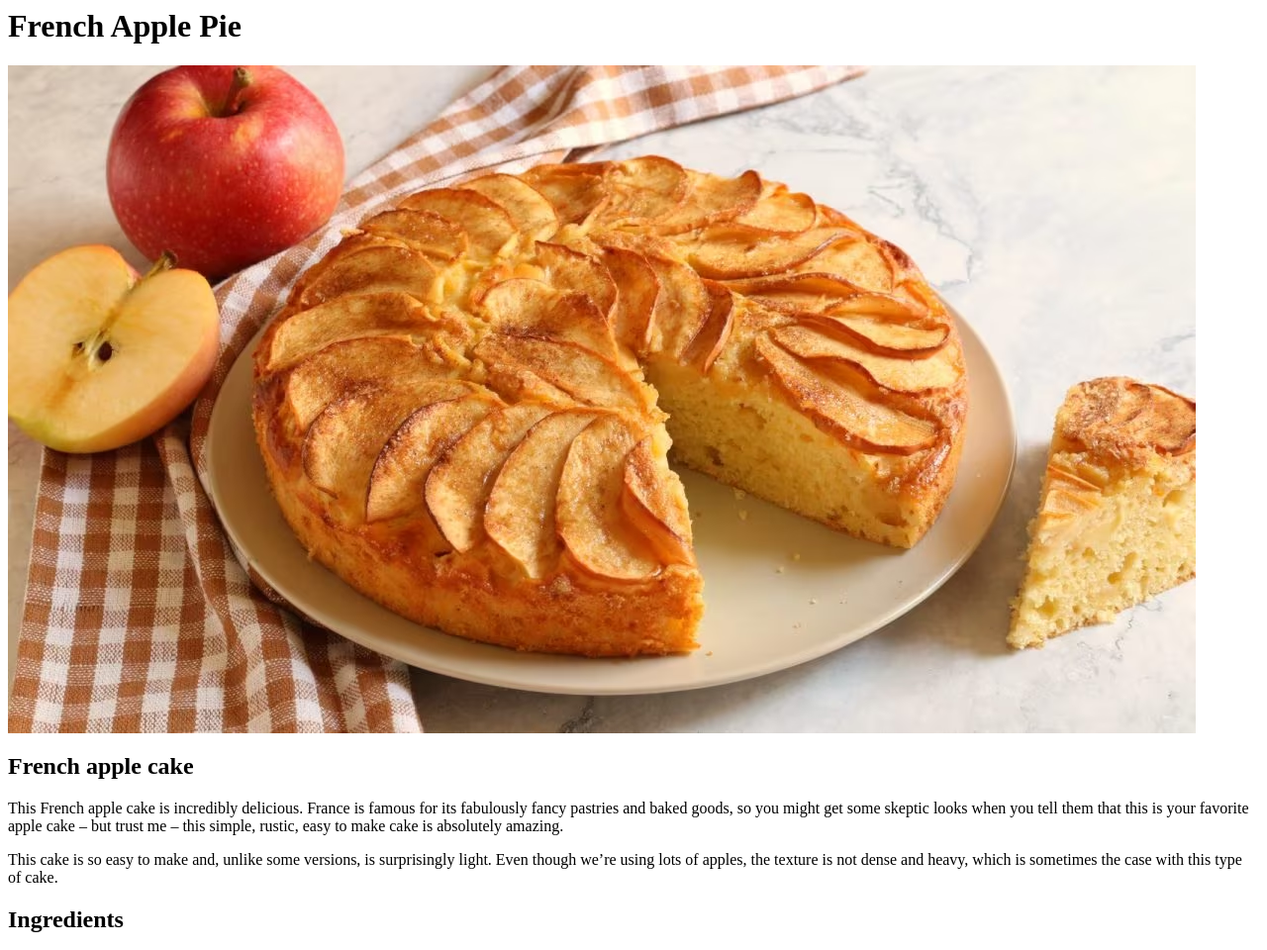
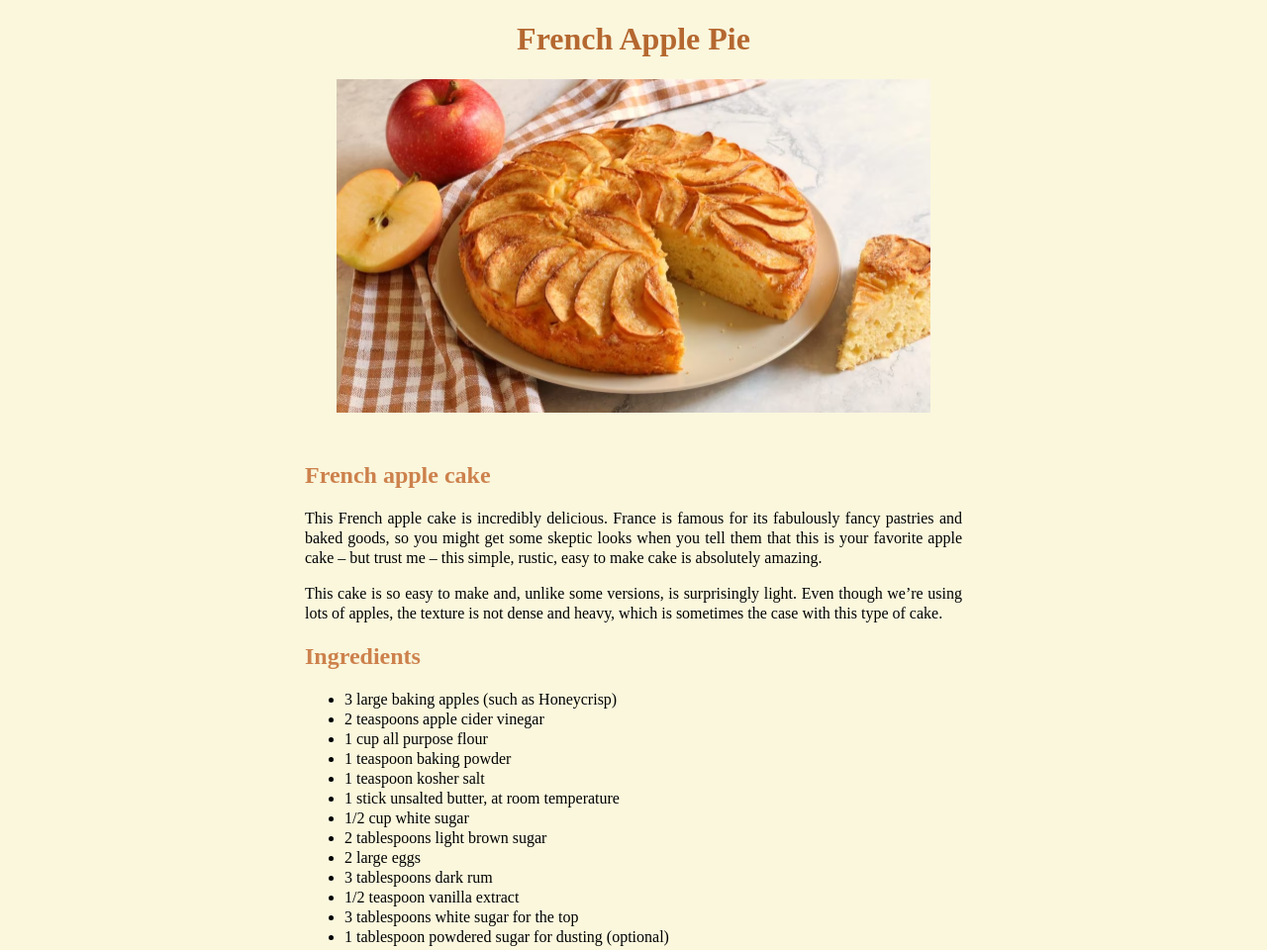
Before and after one commit to Ireb91/odin-recipes, a plain HTML site: page recipes/frenchapplepie.html in a window 1280 px wide. Shown: the top 960 px of the page at 99% size. Drawn offline with Linux system fonts and the light colour scheme.

Commit message:
Add stylesheet for apple pie

```diff
--- /dev/null
+++ b/recipes/applestyle.css
@@ -0,0 +1,32 @@
+body{
+    background-color: #FAF7DD;
+}
+
+h1{
+    text-align: center;
+    color:#B56830;
+}
+
+img {
+    width: 600px;
+    height:auto;
+    display: block;
+    margin: 0 auto;
+}
+
+.recipe{
+    margin: 50px 300px;
+    text-align: justify;
+}
+
+h2{
+    color: #CD814C;
+}
+
+p {
+line-height: 20px;
+}
+
+li {
+    line-height: 20px;
+}
--- a/recipes/frenchapplepie.html
+++ b/recipes/frenchapplepie.html
@@ -1,5 +1,15 @@
-<h1>French Apple Pie</h1>
+<!DOCTYPE html>
+<html lang="en">
+<head>
+    <meta charset="UTF-8">
+    <meta name="viewport" content="width=device-width, initial-scale=1.0">
+    <title>Document</title>
+    <link rel="stylesheet" href="applestyle.css">
+</head>
+<body>
+    <h1>French Apple Pie</h1>
 <img src="applepie.jpg" alt="a apple pie on a white dish and two halves of an apple on the side">
+<div class="recipe">
 <h2>French apple cake</h2>
 <p>This French apple cake is incredibly delicious. France is famous for its fabulously fancy pastries and baked goods, so you might get some skeptic looks when you tell them that this is your favorite apple cake – but trust me – this simple, rustic, easy to make cake is absolutely amazing.</p>
 <p>This cake is so easy to make and, unlike some versions, is surprisingly light. Even though we’re using lots of apples, the texture is not dense and heavy, which is sometimes the case with this type of cake.</p>
@@ -29,3 +39,6 @@
     <li>Bake in the preheated oven until a skewer inserted into the center comes out clean, about 45 minutes.</li>
     <li>Remove cake from oven and let cool in the pan for about 30 minutes. Invert cooled cake onto a wire rack, place a serving plate on top, and flip back over. Dust top with powdered sugar and serve.</li>
 </ol>
+</div>
+</body>
+</html>
```
